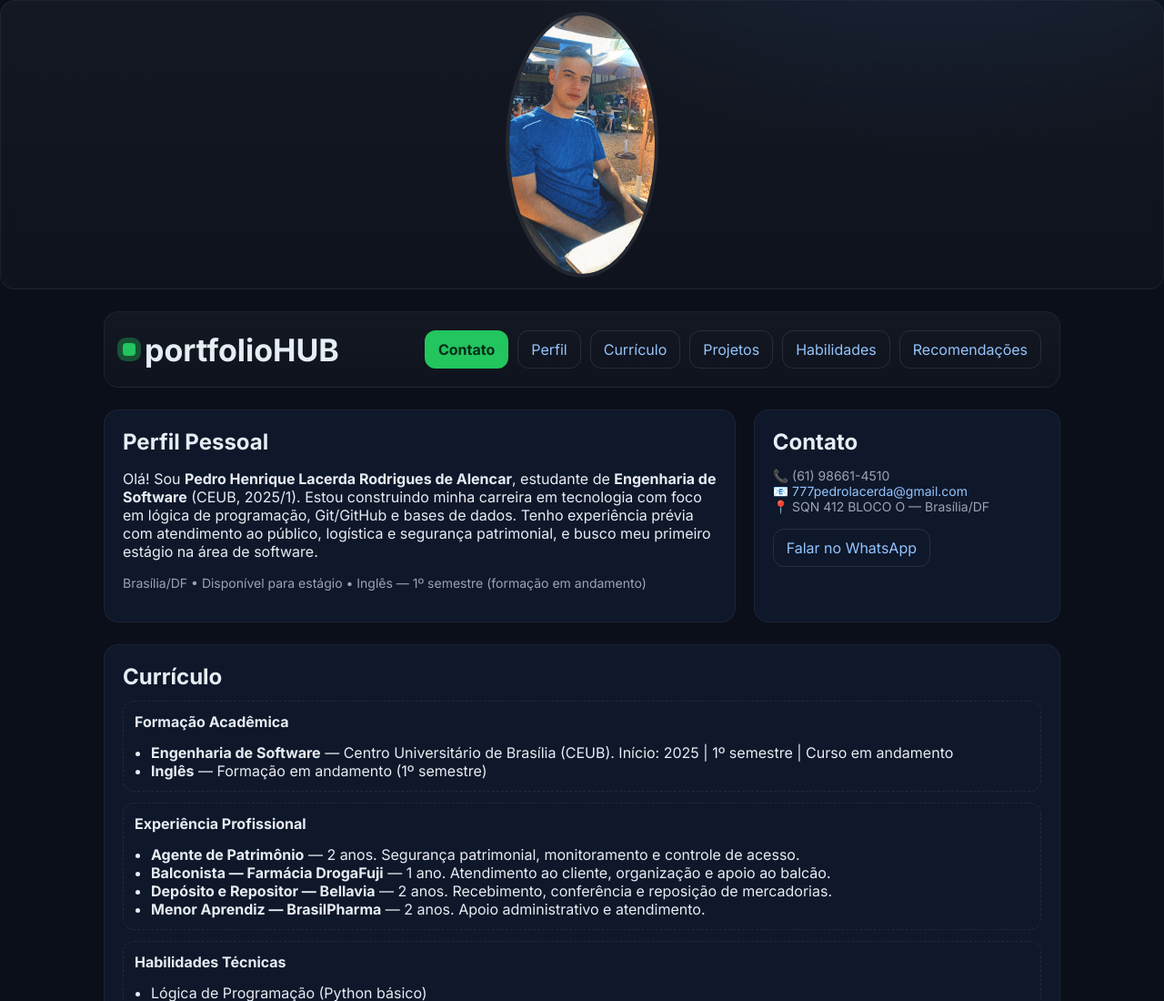
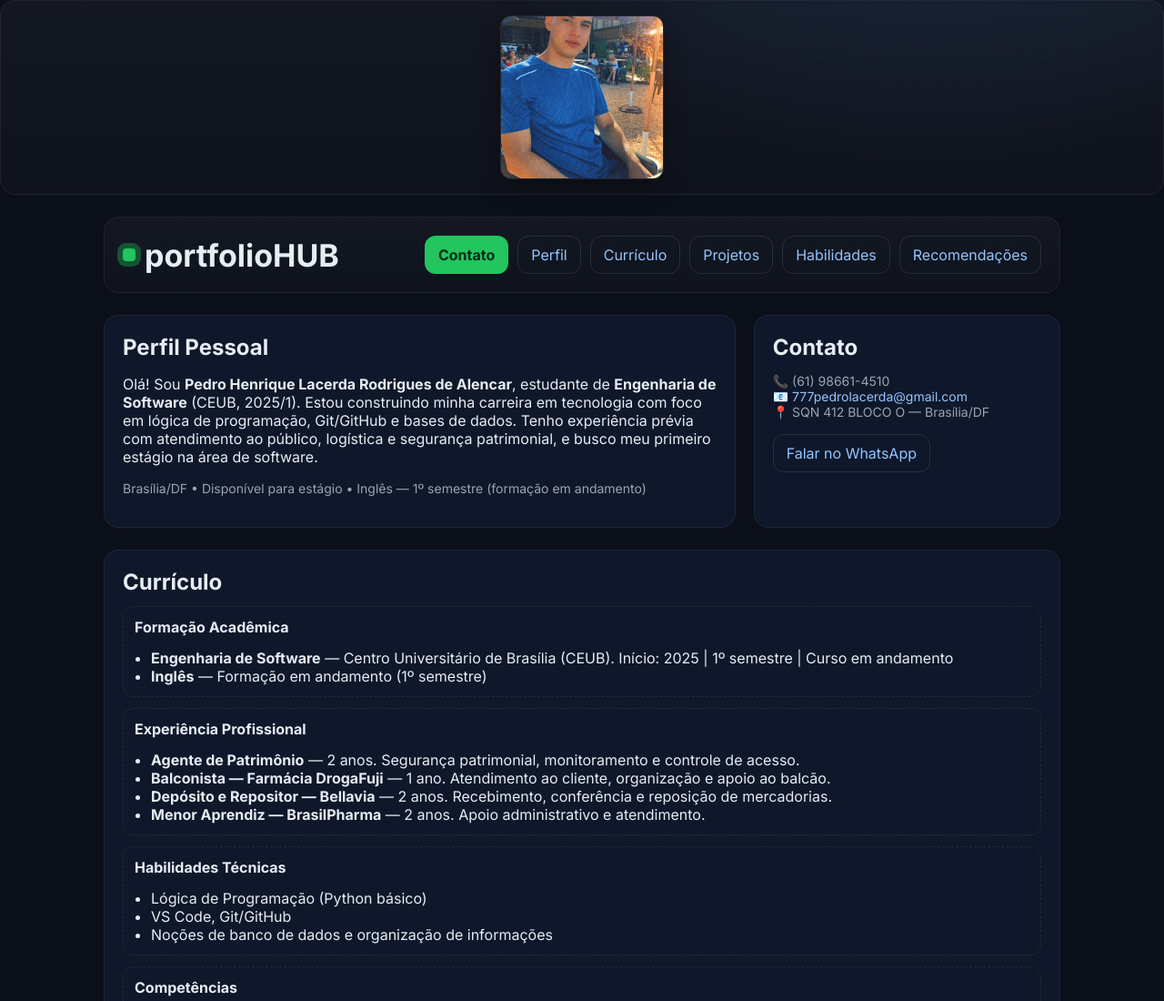
Before and after one commit to 777pedrolacerda/portifolioHUB, a plain HTML site: page index.html in a window 1280 px wide. Shown: the top 1100 px of the page at 91% size. Drawn offline with Linux system fonts and the light colour scheme.

Commit message:
Update index.html

```diff
--- a/index.html
+++ b/index.html
@@ -7,9 +7,9 @@
 </head>
 <body>
   <header style="display:flex;justify-content:center;padding:16px;">
-    <img src="./minha-foto-perfil.jpg"
-         alt="Foto de perfil de Pedro"
-         style="max-width:160px;height:auto;border-radius:50%;box-shadow:0 0 0 4px rgba(255,255,255,.08);" />
+    <div class="avatar">
+  <img src="./minha-foto-perfil.jpg" alt="Foto de perfil de Pedro" loading="eager">
+</div>
   </header>
 <head>
   <meta charset="utf-8" />
@@ -20,6 +20,20 @@
   <link rel="preconnect" href="https://fonts.gstatic.com" crossorigin>
   <link href="https://fonts.googleapis.com/css2?family=Inter:wght@400;600;700&display=swap" rel="stylesheet">
   <style>
+    .avatar {
+  width: 180px;
+  aspect-ratio: 1 / 1;
+  overflow: hidden;
+  border-radius: 12px;
+  border: 1px solid rgba(255,255,255,.08);
+  box-shadow: 0 8px 24px rgba(0,0,0,.35);
+}
+.avatar img {
+  width: 100%;
+  height: 100%;
+  object-fit: cover;
+  display: block;
+}
     :root{
       --bg:#0b0f19; --panel:#0f172a; --text:#e6edf3; --muted:#9aa4b2; --brand:#22c55e; --ring:rgba(34,197,94,.35);
     }
```
